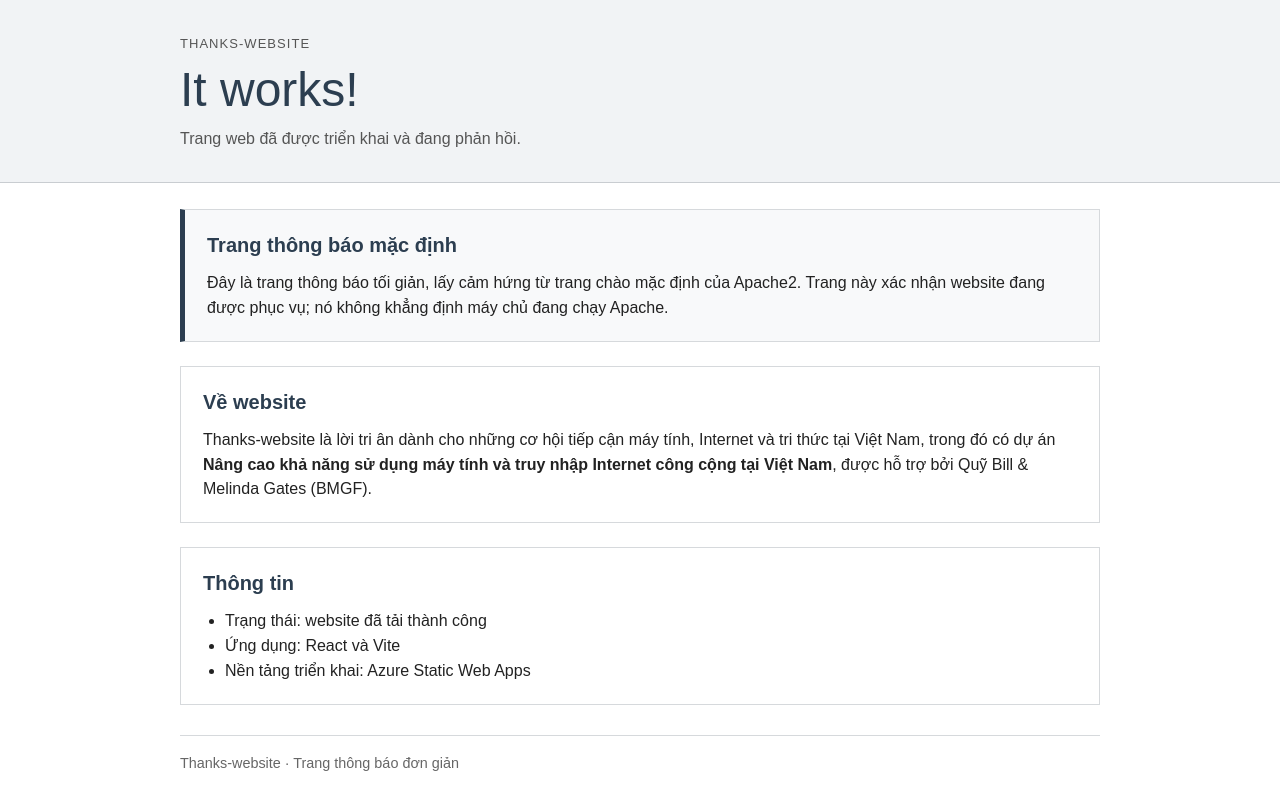
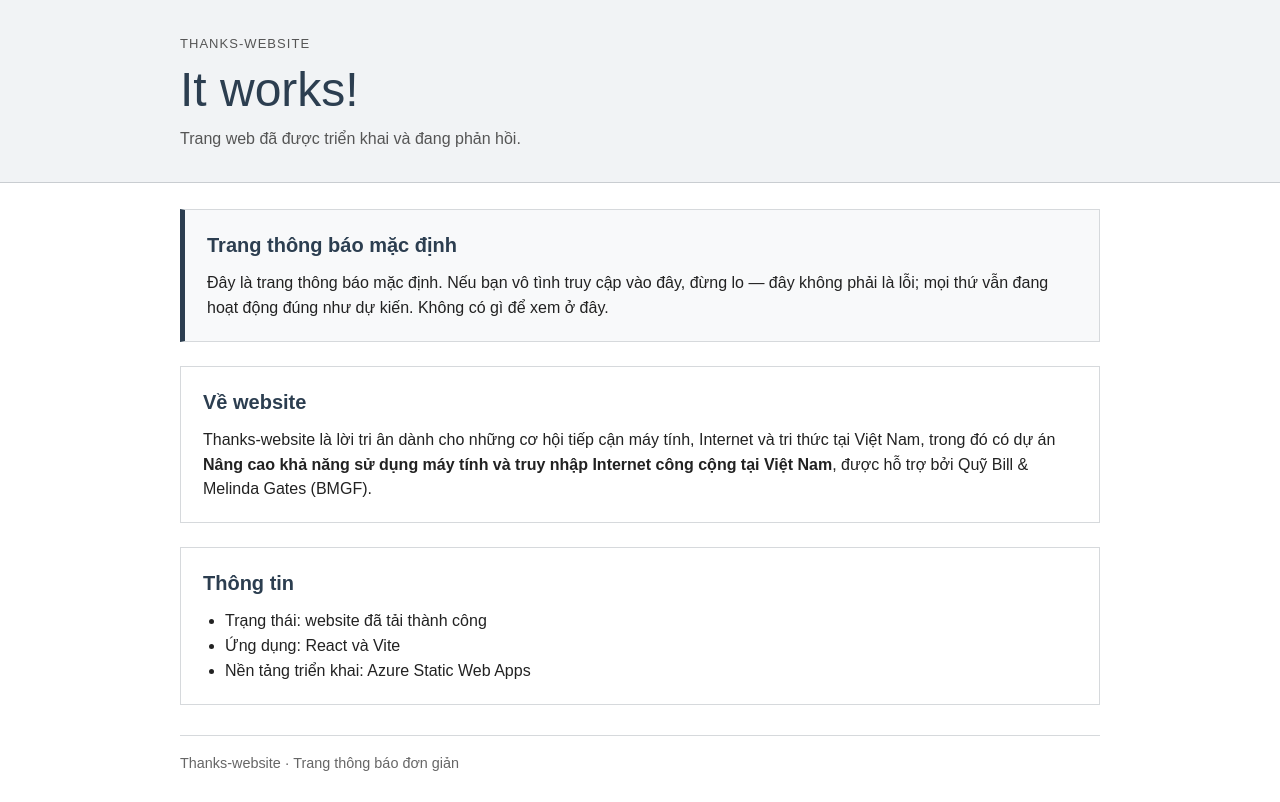
Before and after one commit to admim-bmgfvn/Thanks-website, a React (Vite) app: page / in a window 1280 px wide. Built offline with nearby package versions, Linux system fonts and the light colour scheme.

Commit message:
Refine default notice message in Vietnamese

```diff
--- a/src/App.jsx
+++ b/src/App.jsx
@@ -13,9 +13,9 @@ export default function App() {
         <section className="notice">
           <h2>Trang thông báo mặc định</h2>
           <p>
-            Đây là trang thông báo tối giản, lấy cảm hứng từ trang chào mặc
-            định của Apache2. Trang này xác nhận website đang được phục vụ;
-            nó không khẳng định máy chủ đang chạy Apache.
+            Đây là trang thông báo mặc định. Nếu bạn vô tình truy cập vào đây,
+            đừng lo — đây không phải là lỗi; mọi thứ vẫn đang hoạt động đúng
+            như dự kiến. Không có gì để xem ở đây.
           </p>
         </section>
 
```
